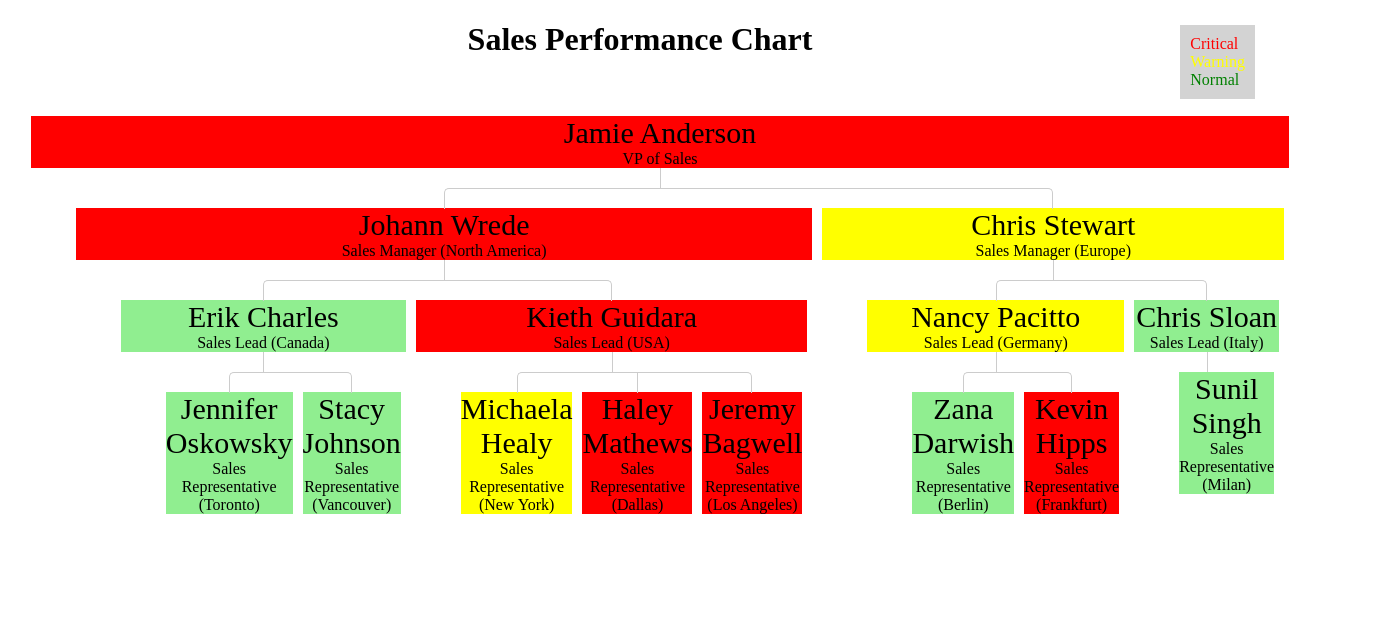
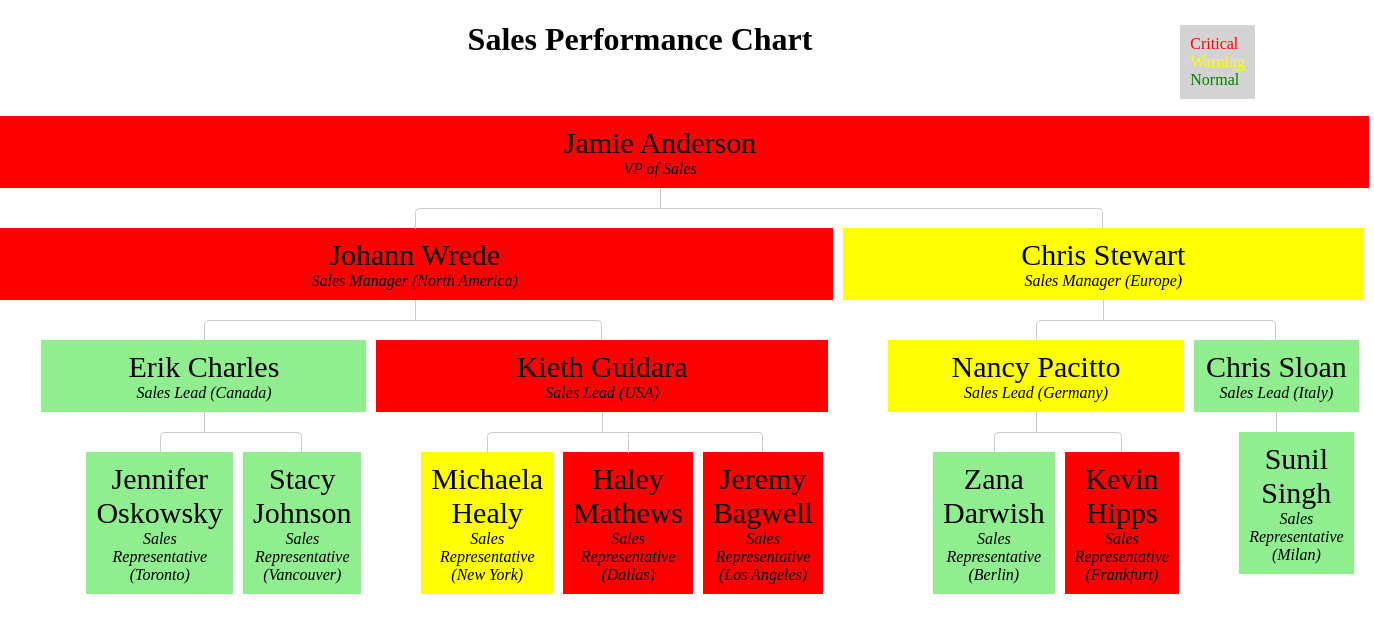
Before and after one commit to ShehzadMuhammad/UIAssignment, a React (Create React App) app in the folder hierarchychart/: page / in a window 1280 px wide. Shown: the top 632 px of the page, 1374 px wide, since content can reach past the window. Built offline with nearby package versions, Linux system fonts and the light colour scheme.

Commit message:
touching up styling

```diff
--- a/hierarchychart/src/HierarchyTree.js
+++ b/hierarchychart/src/HierarchyTree.js
@@ -33,9 +33,8 @@ class EmployeeNode extends React.Component {
                 className="employeeBox"
               >
                 <span className="employeeName">{employee.name}</span>
-                <span>{employee.title}</span>
+                <span className="employeeTitle">{employee.title}</span>
               </div>
-              {/* <div className="arrowDown">Arrow Down</div> */}
               {employee.children?.length && (
                 <EmployeeNode data={employee.children} />
               )}
--- a/hierarchychart/src/Tree.css
+++ b/hierarchychart/src/Tree.css
@@ -16,9 +16,13 @@
   display: block;
 }
 
-. .employeeBox {
+.employeeBox {
   padding: 10px;
   position: relative;
+}
+
+.employeeTitle {
+  font-style: italic;
 }
 
 .employeeName {
```
